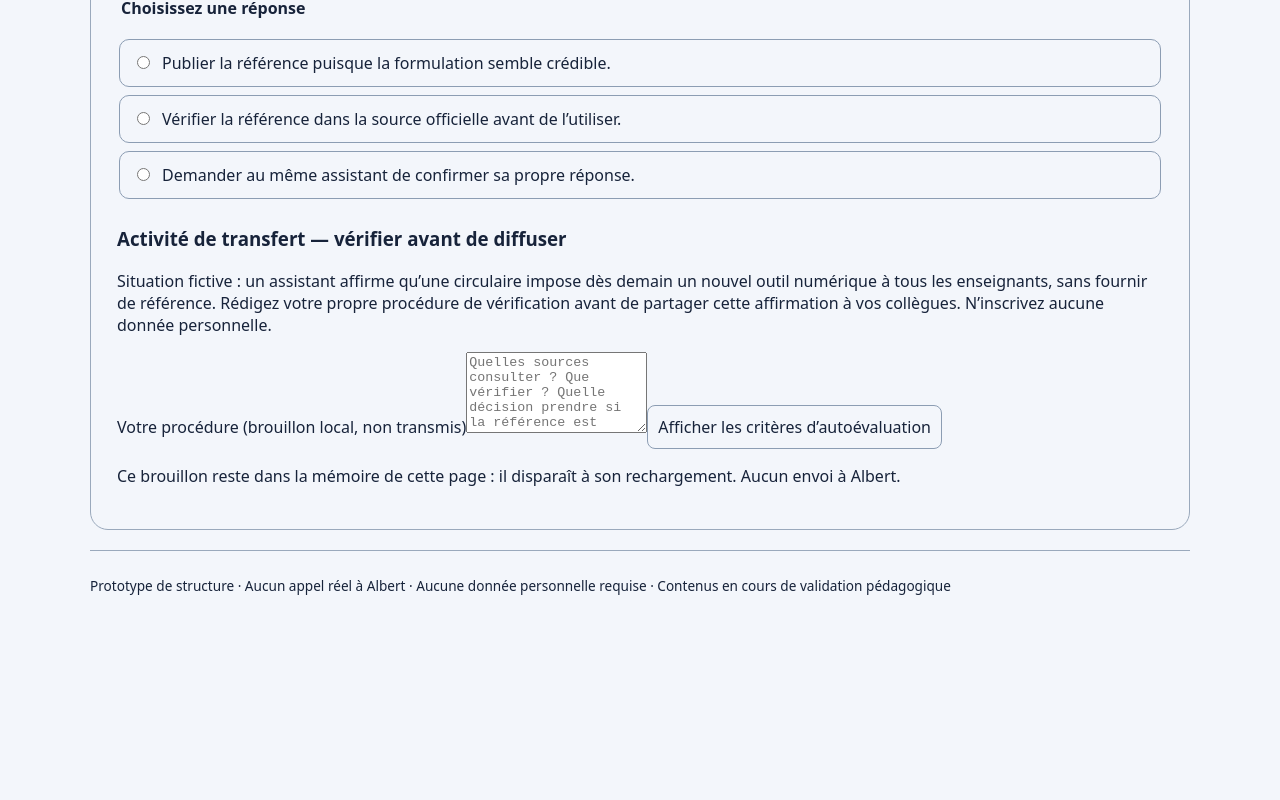
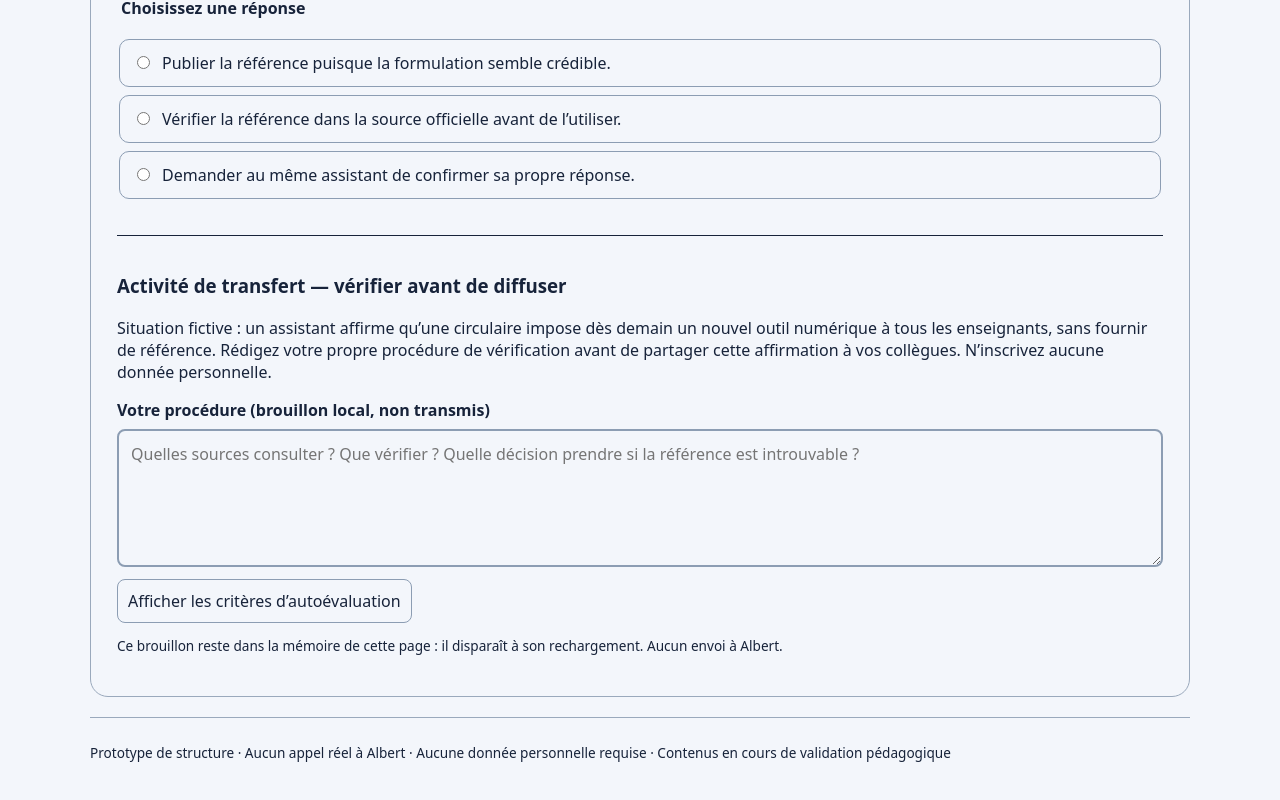
Before and after one commit to darksathili-jpg/academie-ia-albert-, a React (Vite) app: page / in a window 1280 px wide. Shown: the part 1229-2029 px from the top of the page. Before the commit the page ends 1874 px from the top, so only its background shows below. Built offline with nearby package versions, Linux system fonts and the light colour scheme.

Commit message:
style(m01): assurer la lisibilité de l'activité rédigée

```diff
--- a/src/style.css
+++ b/src/style.css
@@ -7,3 +7,12 @@ main[data-mode=projecteur] nav button[aria-pressed="true"]{border-color:#000}
 /* Contraste des surtitres dans les modes sombre et projecteur. */
 main[data-mode=sombre] .eyebrow{color:#8de6e9}
 main[data-mode=projecteur] .eyebrow{color:#00545c}
+
+/* Activité rédigée M01 : saisie lisible dans les trois modes. */
+.active-task{margin-top:28px;border-top:1px solid currentColor;padding-top:18px}
+.active-task label{display:block;font-weight:700;margin-bottom:8px}
+.active-task textarea{display:block;width:100%;margin-bottom:12px;padding:12px;border:2px solid #8c9db3;border-radius:8px;font:inherit;color:inherit;background:transparent;resize:vertical}
+.active-task textarea:focus-visible{outline:3px solid #d87819;outline-offset:3px}
+main[data-mode=sombre] .active-task textarea:focus-visible{outline-color:#ffbd70}
+main[data-mode=projecteur] .active-task textarea:focus-visible{outline-color:#a34d00}
+.local-note{font-size:.85rem;line-height:1.5}
```
